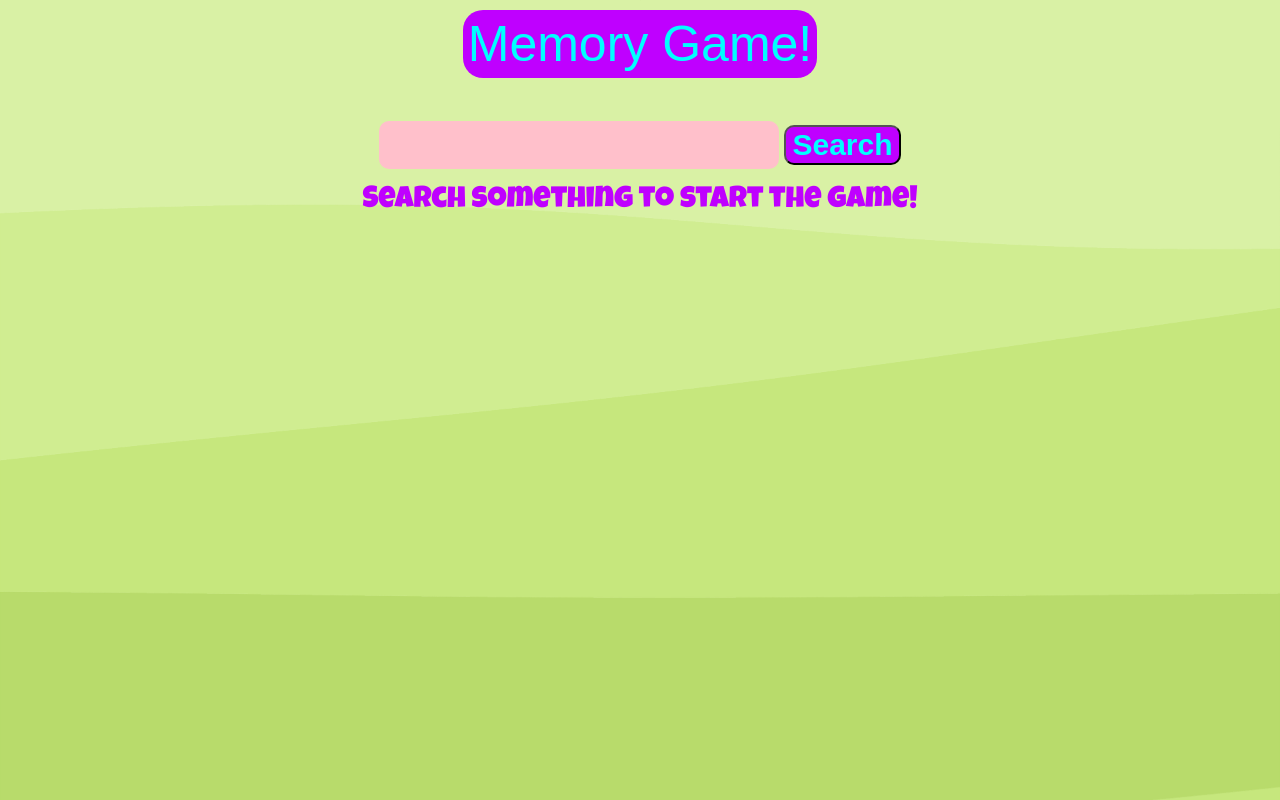
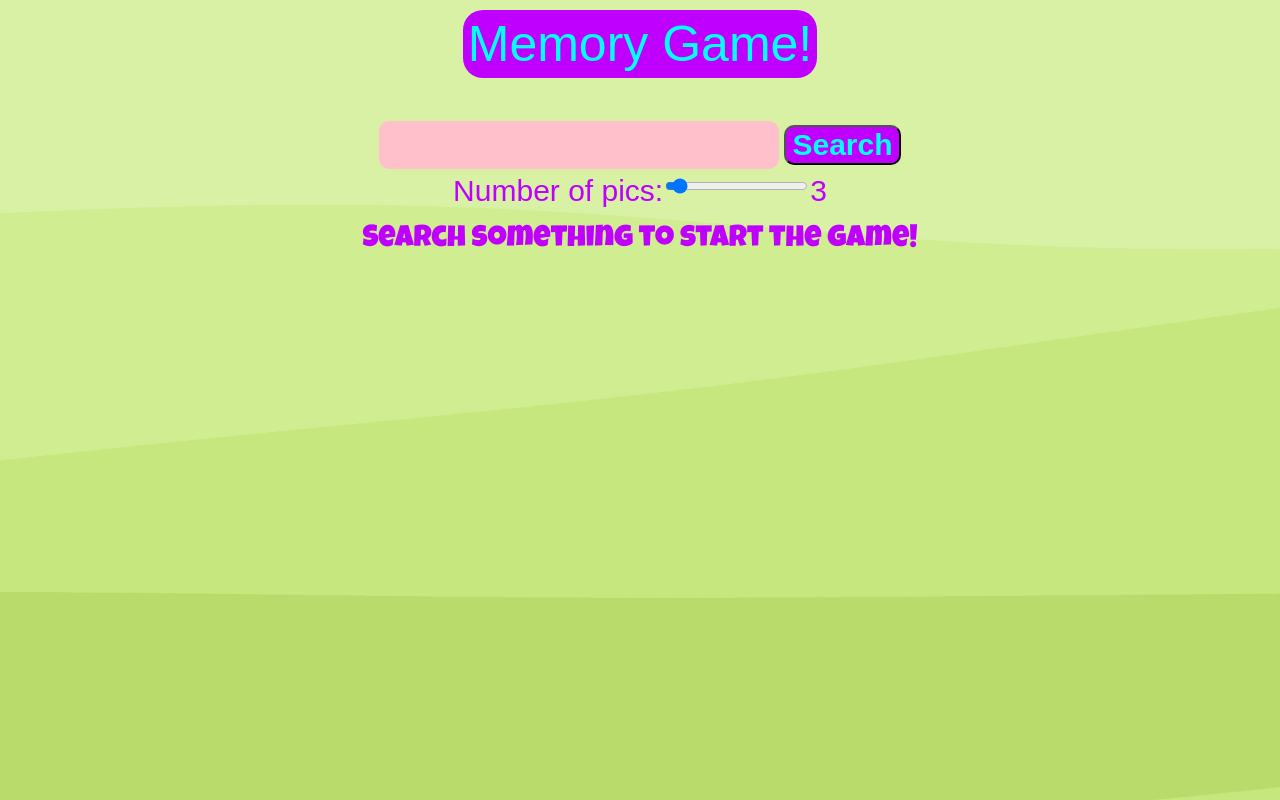
Before and after one commit to Mikael92002/memory_game, a React (Vite) app: page / in a window 1280 px wide. Built offline with nearby package versions, Linux system fonts and the light colour scheme; a web font is replaced by a local one.

Commit message:
Added adjustable slider

```diff
--- a/src/App.css
+++ b/src/App.css
@@ -77,6 +77,12 @@ main{
 
 label{
   font-size: 1rem;
+}
+
+#slider-label{
+  font-family: "80s Font", cursive, sans-serif;
+  font-size: 0.75rem;
+  color: rgb(191, 0, 255);
 }
 
 input{
--- a/src/App.jsx
+++ b/src/App.jsx
@@ -12,15 +12,19 @@ function App() {
 
   // useEffect watches for state changes and shuffles cards based on state:
   const [clickedCard, setClickedCard] = useState(null);
+  const [clickedCardSet, setClickedCardSet] = useState(new Set());
+  const [sliderValue, setSliderValue] = useState(3);
 
-  const [clickedCardSet, setClickedCardSet] = useState(new Set());
+  // const value = document.querySelector("#value");
+  // const input = document.querySelector("#slider");
+  // value.textContent = input.value;
 
   useEffect(() => {
     function shuffleCards() {
       setImageURLArray((prev) => {
         let newArr = [...prev];
         for (let i = 0; i < prev.length; i++) {
-          let randIndex = getRandInteger(0, prev.length-1);
+          let randIndex = getRandInteger(0, prev.length - 1);
           let oldValue = newArr[i];
           newArr[i] = newArr[randIndex];
           newArr[randIndex] = oldValue;
@@ -36,24 +40,23 @@ function App() {
     setTerm(value);
   }
 
-  function handleCardClick(imageURL){
+  function handleCardClick(imageURL) {
     let oldScore = score;
-    if(clickedCardSet.has(imageURL)){
+    if (clickedCardSet.has(imageURL)) {
       setScore(0);
       setClickedCardSet(new Set());
-    }
-    else{
-      setScore((prevScore)=>{
+    } else {
+      setScore((prevScore) => {
         return prevScore + 1;
-      })
-      oldScore = oldScore+1;
+      });
+      oldScore = oldScore + 1;
 
-      setClickedCardSet((prevSet)=>{
+      setClickedCardSet((prevSet) => {
         return new Set([...prevSet, imageURL]);
-      })
+      });
     }
     setClickedCard(crypto.randomUUID());
-    if(oldScore >= imageURLArray.length){
+    if (oldScore >= imageURLArray.length) {
       setGameWin(true);
       setGameBegin(false);
       setImageURLArray([]);
@@ -68,7 +71,7 @@ function App() {
   }
 
   async function setGifs() {
-    const gifsJSON = await getGifs(term, 9);
+    const gifsJSON = await getGifs(term, sliderValue);
     if (gifsJSON !== 404) {
       let gifsArray = gifsJSON.data;
       let newArr = [];
@@ -86,6 +89,10 @@ function App() {
     return Math.floor(Math.random() * (max - min + 1)) + min;
   }
 
+  function handleSliderValue(sliderValue){
+    setSliderValue(sliderValue);
+  }
+
   return (
     <>
       <header>
@@ -94,6 +101,7 @@ function App() {
       {gameBegin && <div id="score">Score:{score}</div>}
       <main>
         {!gameBegin && (
+          <>
             <label htmlFor="search">
               <input
                 type="text"
@@ -104,6 +112,12 @@ function App() {
               />
               <button onClick={setGifs}>Search</button>
             </label>
+            <label htmlFor="slider" id="slider-label">
+              Number of pics:
+              <input type="range" name="slider" value = {sliderValue} id="slider" min="3" max="21" step = "3" onInput={(e)=> handleSliderValue(e.target.value)}/>
+              <output id = "value">{sliderValue}</output>
+            </label>
+          </>
         )}
 
         {!gameBegin && (
```
Lines whose indentation alone changed are shown as unchanged.
